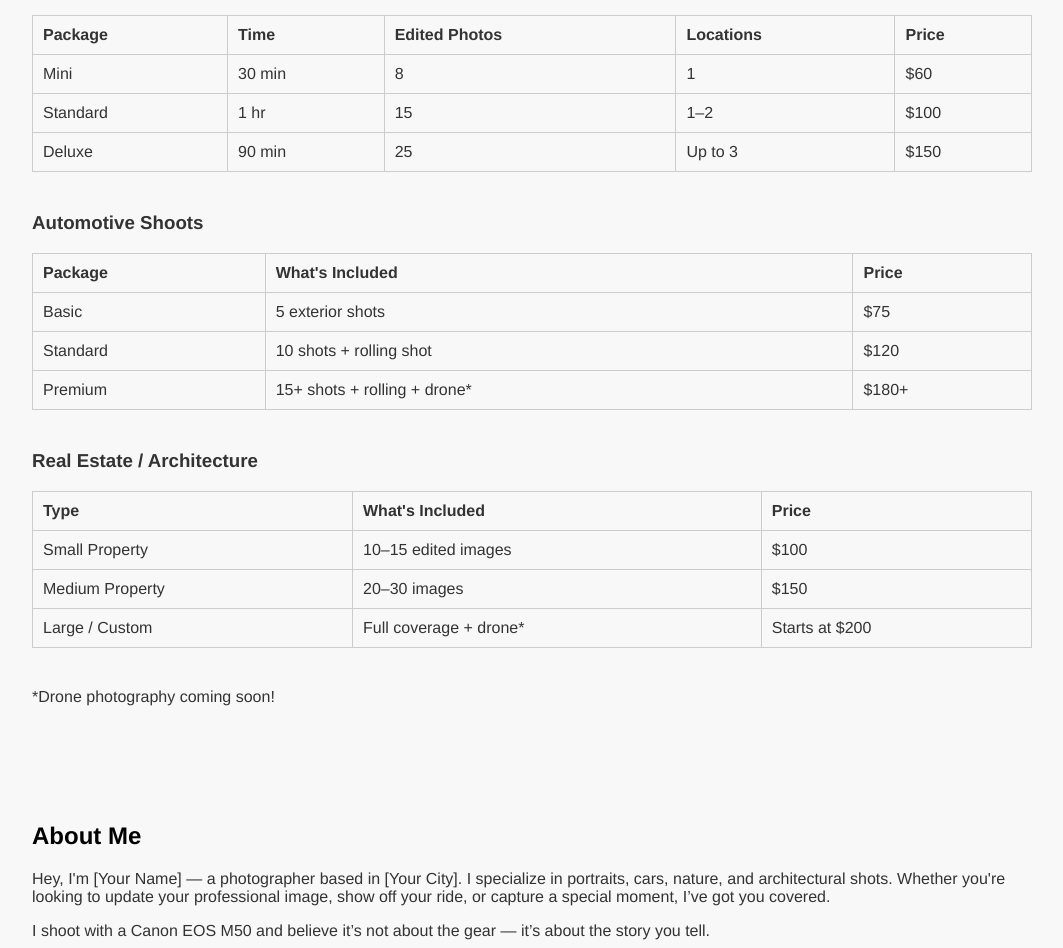
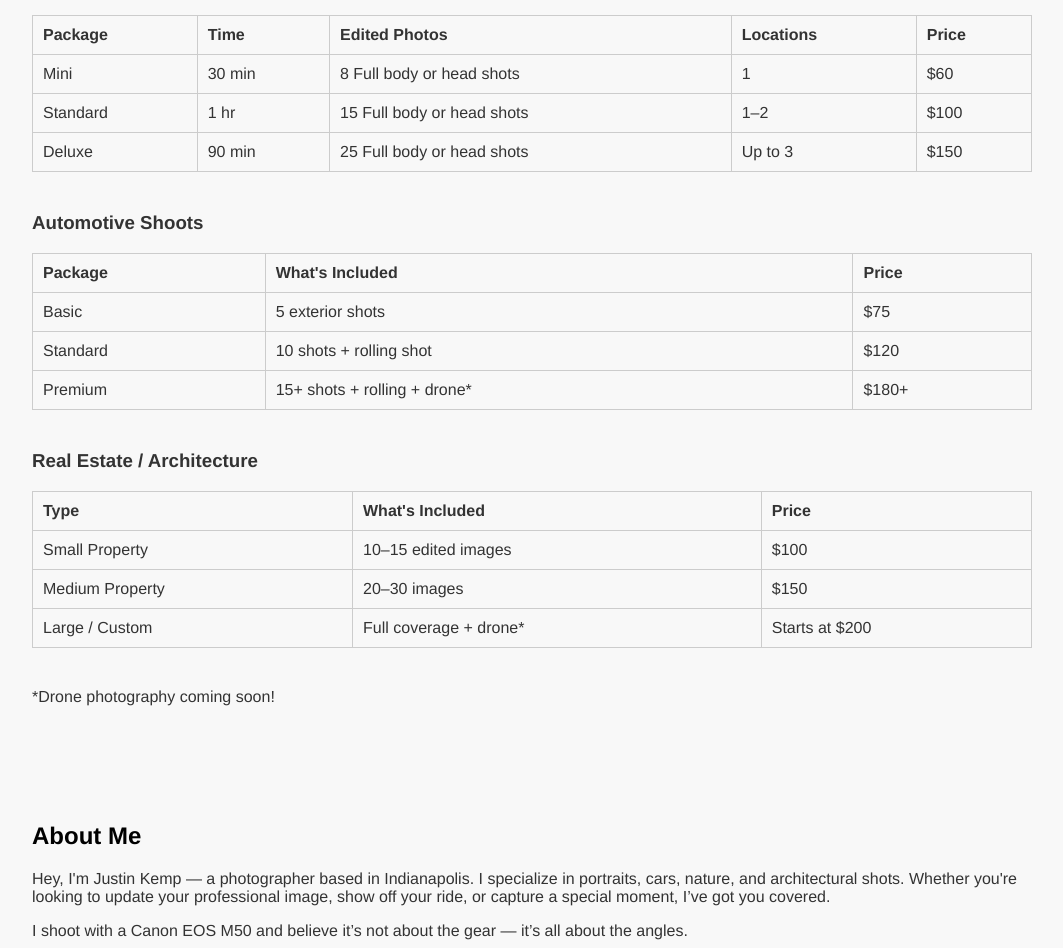
Before and after one commit to KempsPhotography/Good-Looks-Phtotography, a plain HTML site: page index.html in a window 1280 px wide. Shown: the part 664-1612 px from the top of the page, without its empty margins (108-1171 px from the left). Drawn offline with Linux system fonts and the light colour scheme.

Commit message:
Update index.html

```diff
--- a/index.html
+++ b/index.html
@@ -157,9 +157,9 @@
     <h3>Portrait Sessions</h3>
     <table class="pricing-table">
       <tr><th>Package</th><th>Time</th><th>Edited Photos</th><th>Locations</th><th>Price</th></tr>
-      <tr><td>Mini</td><td>30 min</td><td>8</td><td>1</td><td>$60</td></tr>
-      <tr><td>Standard</td><td>1 hr</td><td>15</td><td>1–2</td><td>$100</td></tr>
-      <tr><td>Deluxe</td><td>90 min</td><td>25</td><td>Up to 3</td><td>$150</td></tr>
+      <tr><td>Mini</td><td>30 min</td><td>8 Full body or head shots</td><td>1</td><td>$60</td></tr>
+      <tr><td>Standard</td><td>1 hr</td><td>15 Full body or head shots</td><td>1–2</td><td>$100</td></tr>
+      <tr><td>Deluxe</td><td>90 min</td><td>25 Full body or head shots</td><td>Up to 3</td><td>$150</td></tr>
     </table>
 
     <h3>Automotive Shoots</h3>
@@ -183,13 +183,13 @@
 
   <section id="about">
     <h2>About Me</h2>
-    <p>Hey, I'm [Your Name] — a photographer based in [Your City]. I specialize in portraits, cars, nature, and architectural shots. Whether you're looking to update your professional image, show off your ride, or capture a special moment, I’ve got you covered.</p>
-    <p>I shoot with a Canon EOS M50 and believe it’s not about the gear — it’s about the story you tell.</p>
+    <p>Hey, I'm Justin Kemp — a photographer based in Indianapolis. I specialize in portraits, cars, nature, and architectural shots. Whether you're looking to update your professional image, show off your ride, or capture a special moment, I’ve got you covered.</p>
+    <p>I shoot with a Canon EOS M50 and believe it’s not about the gear — it’s all about the angles.</p>
   </section>
 
   <section id="contact">
     <h2>Contact Me</h2>
-    <form action="https://formspree.io/f/YOUR_FORM_ID" method="POST">
+    <form action="https://formspree.io/f/mzzewnob" method="POST">
       <input type="text" name="name" placeholder="Your Name" required />
       <input type="email" name="email" placeholder="Your Email" required />
       <textarea name="message" placeholder="Tell me what kind of shoot you're looking for" rows="5"></textarea>
```
